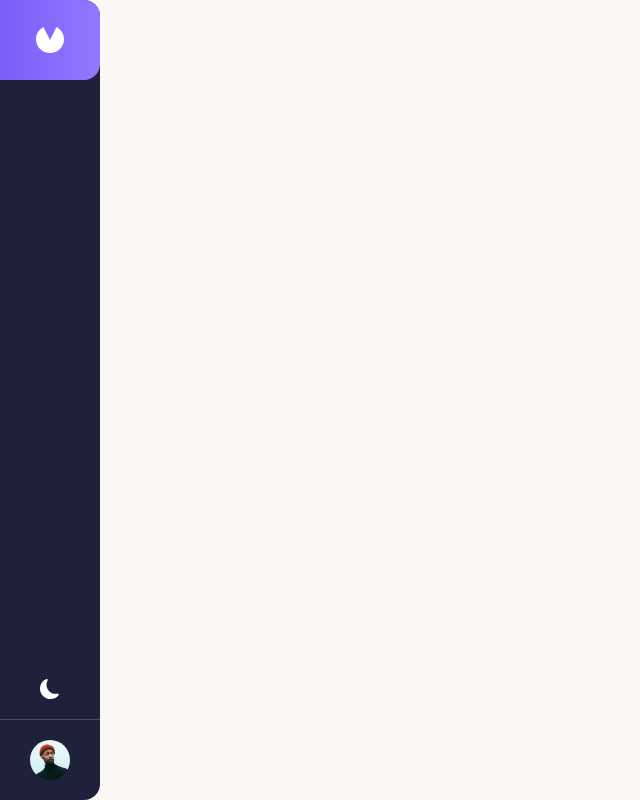
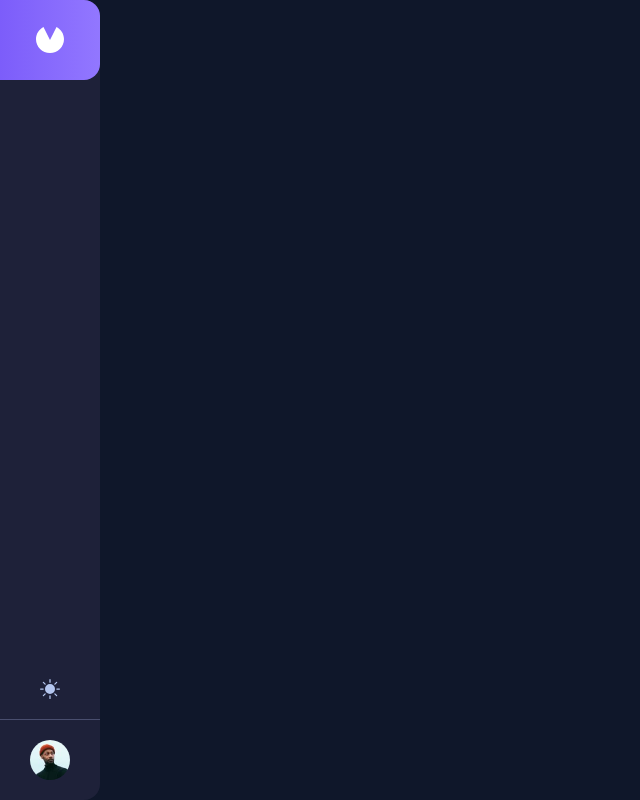
Before and after one commit to PranavPatel292/FrontEnd_Mentor_Invoice, a React (Vite) app in the folder client/: page / in a window 1280 px wide. Shown: the whole page, without its empty margins (0-640 px from the left). Built offline with nearby package versions, Linux system fonts and the light colour scheme.

Commit message:
nav_bar bg change as per the theme

```diff
--- a/client/src/components/CustomButtons/ThemeToggleBtn.tsx
+++ b/client/src/components/CustomButtons/ThemeToggleBtn.tsx
@@ -1,19 +1,19 @@
-import { useEffect, useState } from "react";
 import { BsFillMoonFill, BsFillSunFill } from "react-icons/bs";
 
 interface ThemeToggleBtnProps {
   className: string;
+  setTheme: () => void;
+  theme: string;
 }
 
-export const ThemeToggleBtn = ({ className }: ThemeToggleBtnProps) => {
-  const [theme, setTheme] = useState("cupcake");
+export const ThemeToggleBtn = ({
+  className,
+  setTheme,
+  theme,
+}: ThemeToggleBtnProps) => {
   const toggleTheme = () => {
-    setTheme(theme === "night" ? "cupcake" : "night");
+    setTheme();
   };
-
-  useEffect(() => {
-    document.querySelector("html")?.setAttribute("data-theme", theme);
-  }, [theme]);
 
   return (
     <>
--- a/client/src/components/SideBar/SideBar.tsx
+++ b/client/src/components/SideBar/SideBar.tsx
@@ -1,18 +1,36 @@
+import { useEffect, useState } from "react";
 import image from "../../assets/image-avatar.jpg";
 import { ReactComponent as Logo } from "../../assets/logo.svg";
 import { ThemeToggleBtn } from "../CustomButtons/ThemeToggleBtn";
 
-// TODO: - change the bg color based on the theme
 export const SideBar = () => {
+  const [theme, setTheme] = useState("night");
+
+  const changeTheme = () => {
+    setTheme(theme === "night" ? "cupcake" : "night");
+  };
+
+  useEffect(() => {
+    document.querySelector("html")?.setAttribute("data-theme", theme);
+  }, [theme]);
+
   return (
     <>
-      <div className=" flex lg:rounded-r-2xl lg:flex-col w-full justify-between lg:h-screen  bg-[#1E2139] ">
+      <div
+        className={`flex lg:rounded-r-2xl lg:flex-col w-full justify-between lg:h-screen ${
+          theme === "night" ? "bg-[#1E2139]" : "bg-[#373B53]"
+        } `}
+      >
         <div className="flex h-[100%] w-full lg:flex-col justify-between border-[#494E6E] border-r-[1px] lg:border-r-0 lg:border-b-[1px]">
           <div className="lg:w-[100px] lg:h-20 md:w-[80px] md:h-[80px] w-[72px] h-[72px] bg-gradient-to-r from-[#7C5DFA] bg-[#9277FF] rounded-r-2xl flex justify-center items-center">
             <Logo />
           </div>
 
-          <ThemeToggleBtn className="flex justify-center items-center pr-5 lg:pr-0 lg:pb-5" />
+          <ThemeToggleBtn
+            className="flex justify-center items-center pr-5 lg:pr-0 lg:pb-5"
+            setTheme={changeTheme}
+            theme={theme}
+          />
         </div>
         <div className="lg:py-5 px-5 flex justify-center items-center avatar">
           <div className="w-10 rounded-full">
```
